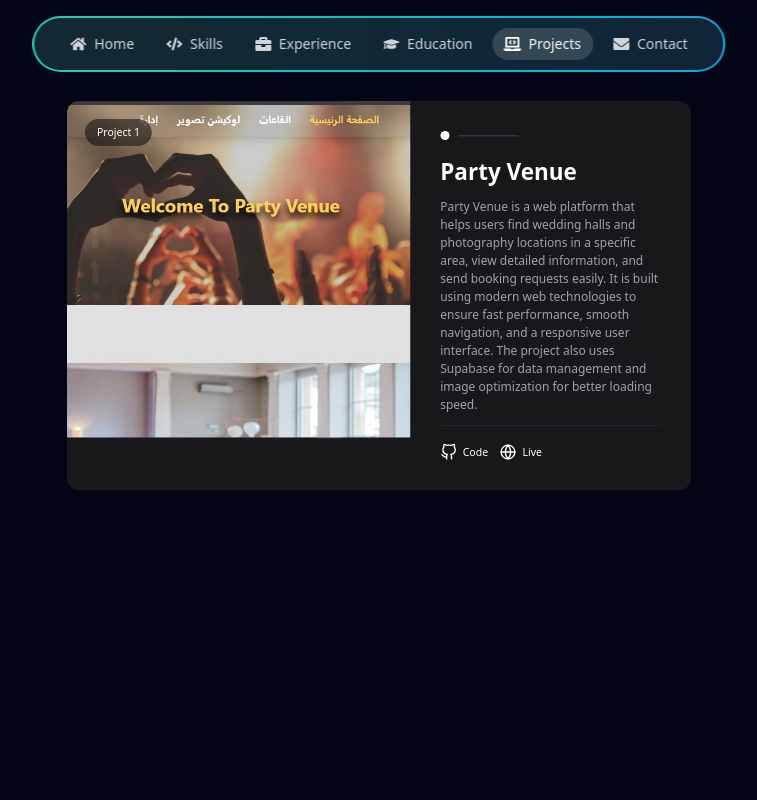
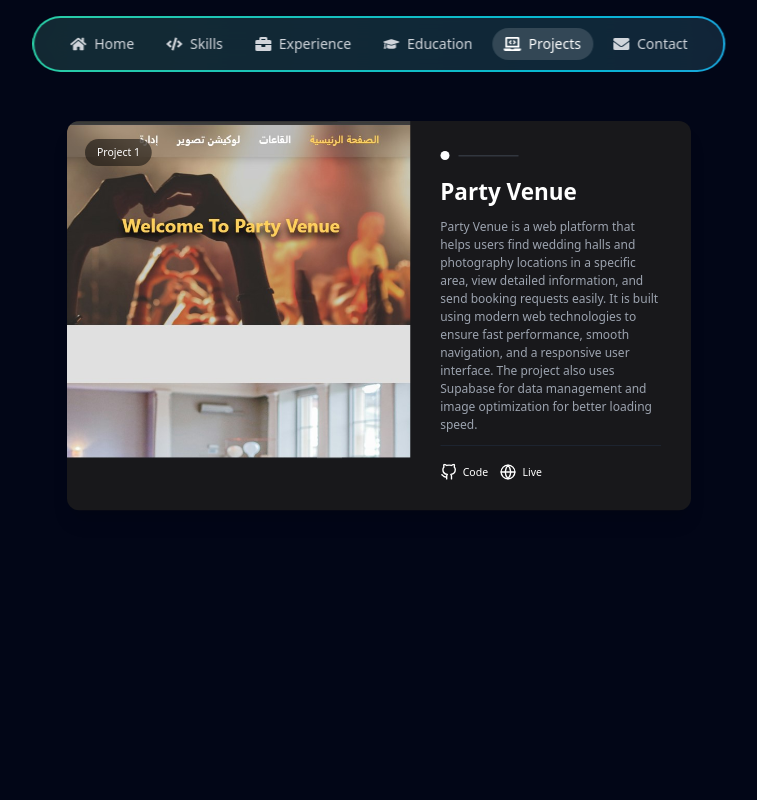
Before and after one commit to Ga-Mal/My-Portfolio, a React (Vite) app: page /projects in a window 1280 px wide. Shown: the top 800 px of the page, without its empty margins (261-1018 px from the left). Built offline with nearby package versions, Linux system fonts and the light colour scheme.

Commit message:
editProjectCards

```diff
--- a/src/App.jsx
+++ b/src/App.jsx
@@ -59,7 +59,6 @@ export default function App() {
       ) : (
         // Router Mode: Use routes for navigation
         <Routes>
-          `
           <Route path="/" element={<Hero />} />
           <Route path="/skills" element={<Skills />} />
           <Route path="/experience" element={<Experience />} />
--- a/src/pages/Projects/Projects.jsx
+++ b/src/pages/Projects/Projects.jsx
@@ -160,7 +160,7 @@ function Card({
   return (
     <div
       ref={container}
-      className="h-screen flex items-center justify-center sticky top-0 project-container">
+      className="h-screen flex items-center justify-center  sticky top-0 project-container">
       <motion.div
         style={{
           scale,
@@ -174,7 +174,7 @@ function Card({
           transition: { duration: 0.3 },
         }}>
         {/* Modern split card design */}
-        <div className="w-full flex flex-col md:flex-row bg-zinc-900 rounded-2xl overflow-hidden shadow-xl">
+        <div className="w-full mt-20 flex flex-col md:flex-row bg-zinc-900 rounded-2xl overflow-hidden shadow-xl">
           {/* Image section - full width on mobile, 55% on desktop */}
           <div className="w-full md:w-[55%] h-[250px] md:h-[400px] lg:h-[450px] relative overflow-hidden">
             <motion.img
```
Also changed, not shown: src/pages/Header/Header.jsx (+1 -10 lines).
